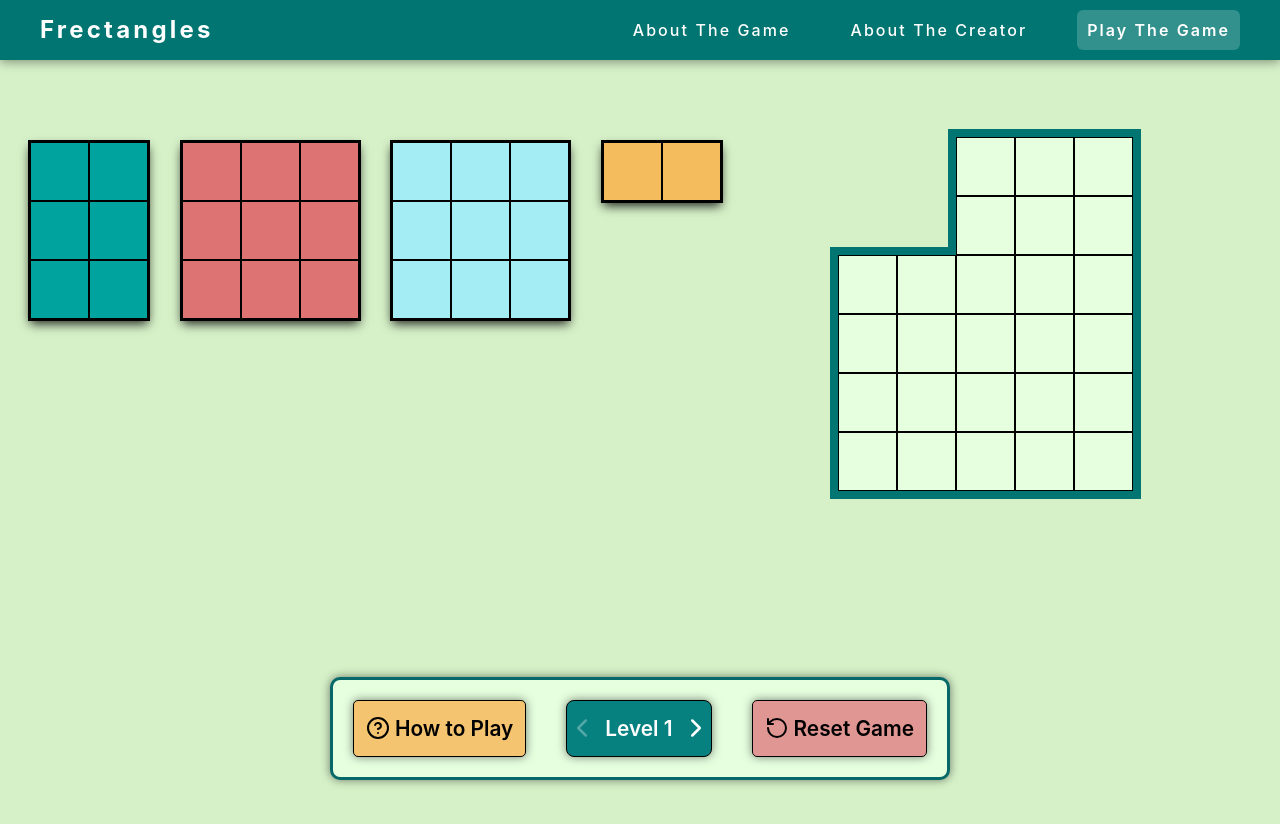
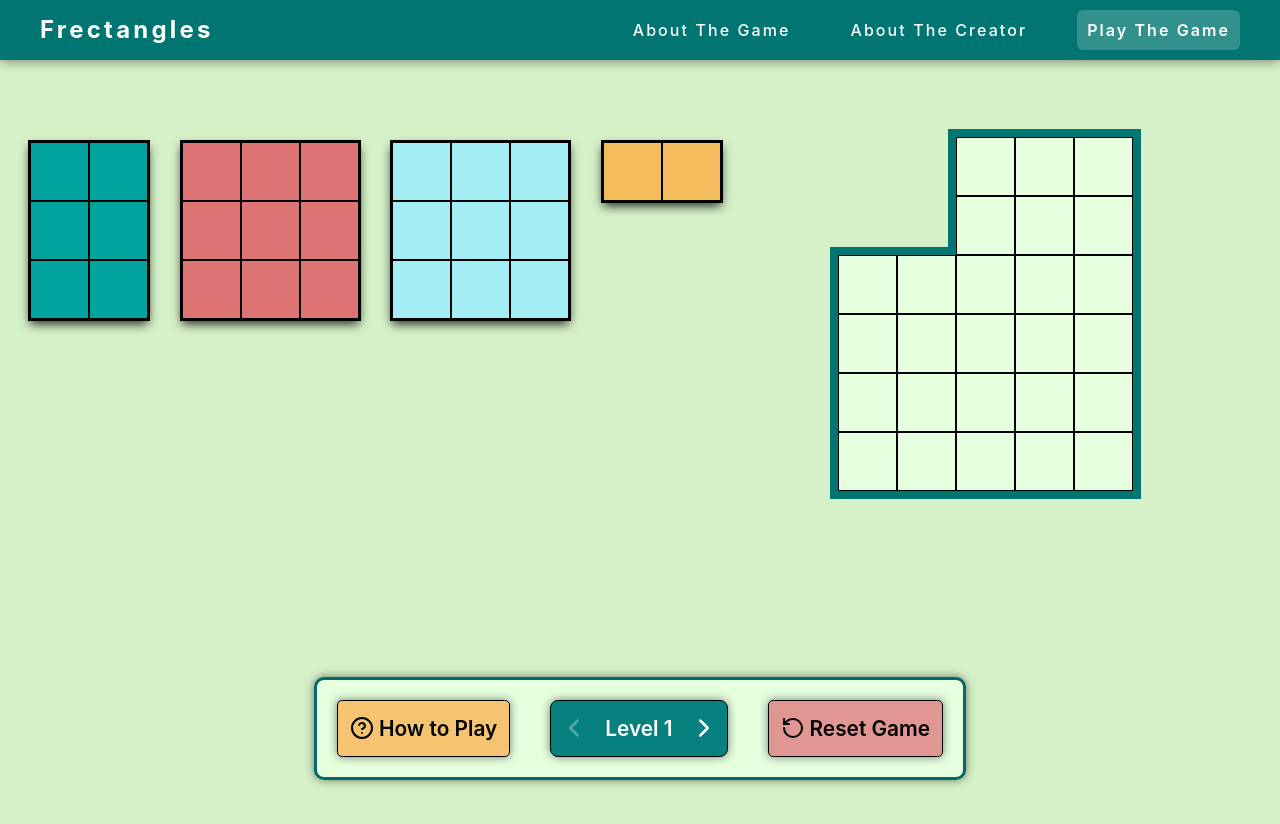
Before and after one commit to mathematiCode/math-puzzle, a React (Vite) app: page /game in a window 1280 px wide. Shown: the top 824 px of the page. Built offline with nearby package versions, Linux system fonts and the light colour scheme.

Commit message:
chore: adjust button styling for mobile

```diff
--- a/src/Game/Rectangle.tsx
+++ b/src/Game/Rectangle.tsx
@@ -29,7 +29,7 @@ const Container = styled(motion.div)<{
   transform: translate3d(0px, 0px, 0px) !important;
   display: grid;
   grid-template-columns: repeat(${props => props.$width}, 1fr);
-  width: fit-content;
+  width: min-content;
   height: min-content;
   gap: 0px;
   padding: 0px;
--- a/src/components/Button.tsx
+++ b/src/components/Button.tsx
@@ -67,6 +67,7 @@ export const StyledButton = styled.button.attrs(props => ({
     margin: 5px;
     padding: 8px 4px;
     line-height: 1.1;
+    height: 36px;
 
     svg {
       display: none;
--- a/src/components/LevelControls.tsx
+++ b/src/components/LevelControls.tsx
@@ -163,6 +163,7 @@ const NavigationButton = styled.button<{ $isLeft: boolean }>`
   color: white;
   align-items: center;
   justify-content: center;
+  padding: 0px 8px;
   border: none;
   cursor: pointer;
   transition: background-color 0.2s ease;
```
